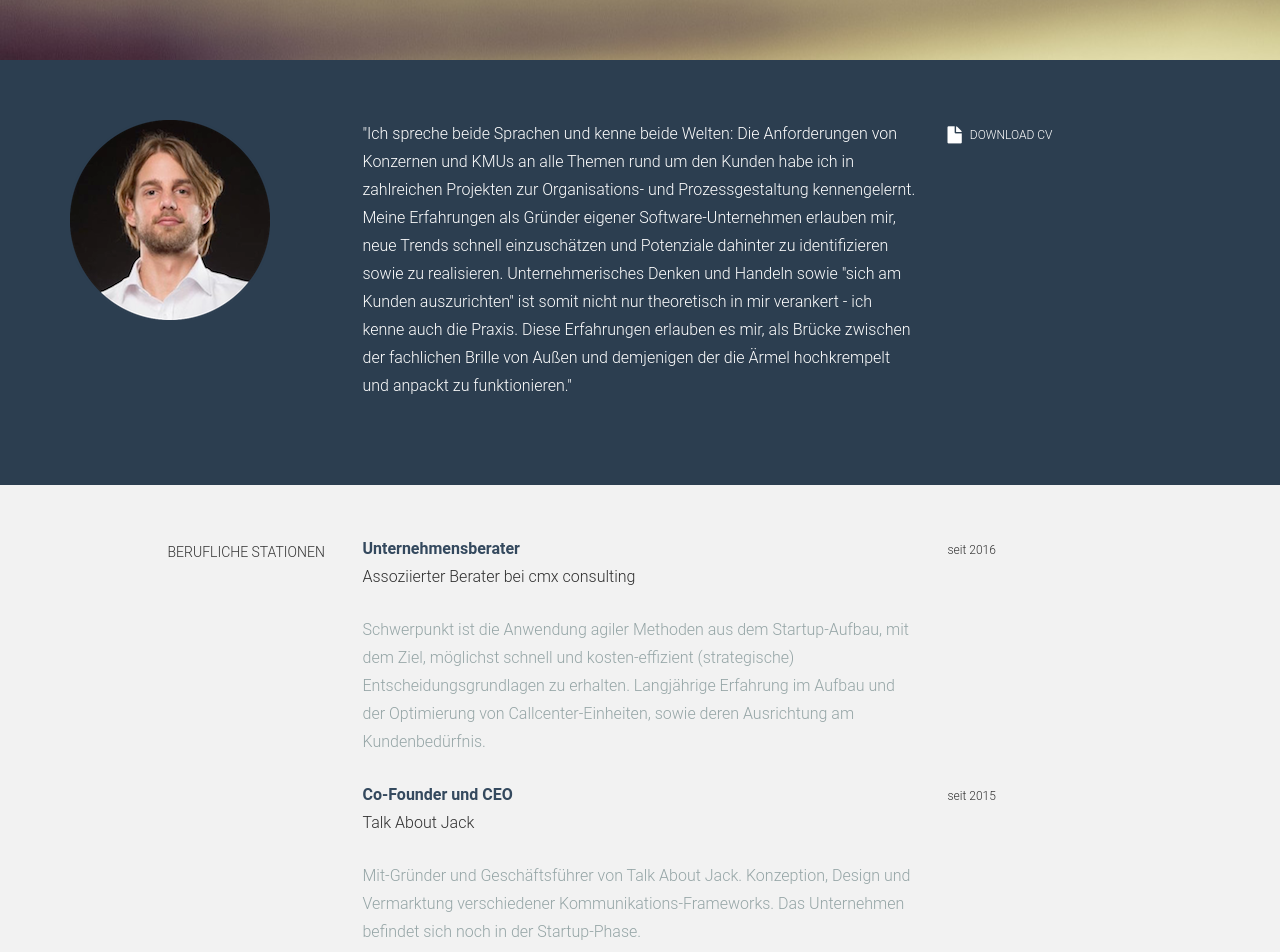
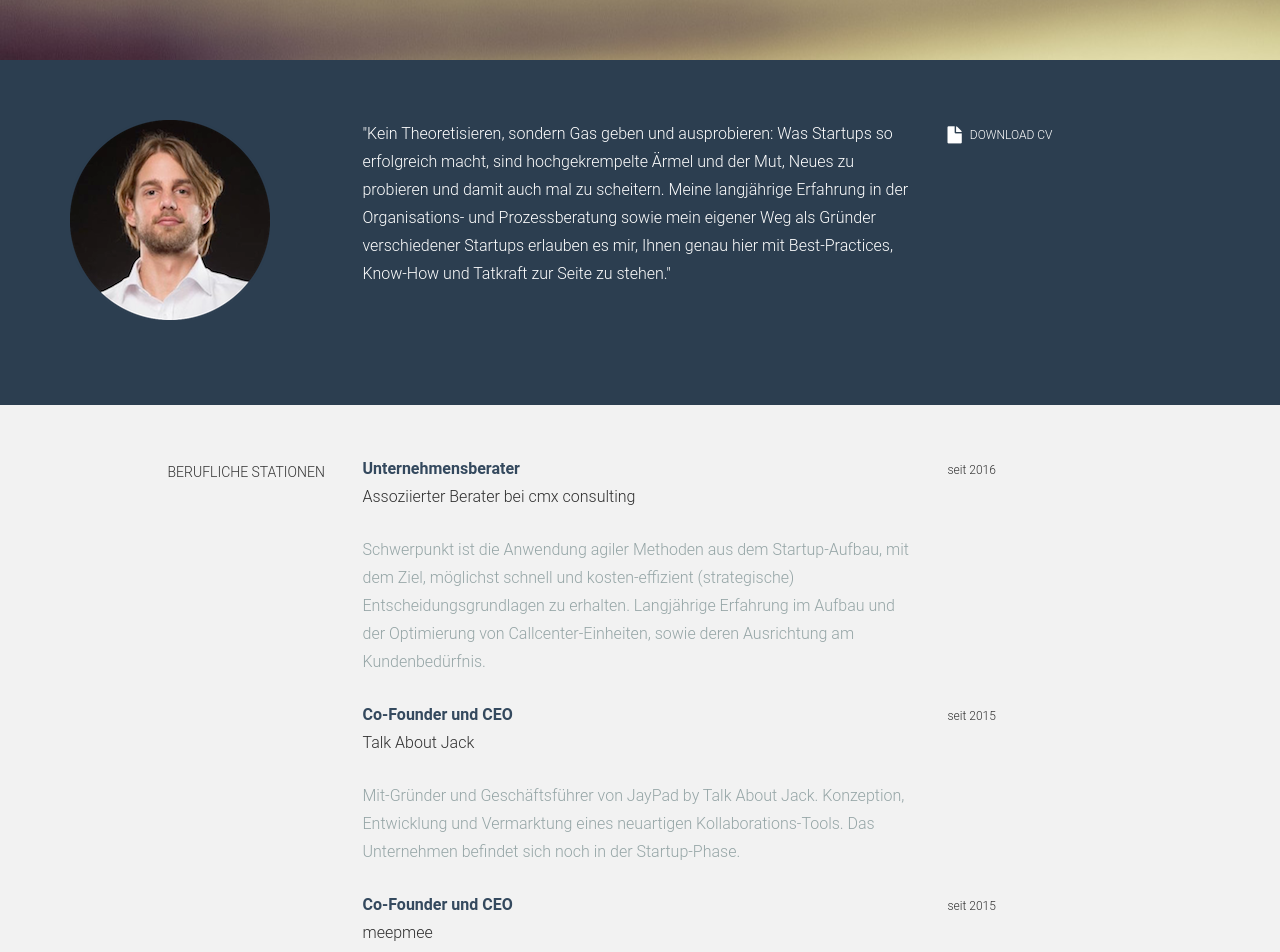
Before and after one commit to hankewi/hankewi.github.io, a plain HTML site: page index.html in a window 1280 px wide. Shown: the part 600-1552 px from the top of the page. Drawn offline with Linux system fonts and the light colour scheme.

Commit message:
Neue Intro

```diff
--- a/index.html
+++ b/index.html
@@ -79,7 +79,7 @@
             <p><img class="img-responsive" src="assets/img/Hanke_Profile.png" alt="" style="vertical-align:middle"></p>
 				</div>
 				<div class="col-lg-6">
-					<p>"Ich spreche beide Sprachen und kenne beide Welten: Die Anforderungen von Konzernen und KMUs an alle Themen rund um den Kunden habe ich in zahlreichen Projekten zur Organisations- und Prozessgestaltung kennengelernt. Meine Erfahrungen als Gründer eigener Software-Unternehmen erlauben mir, neue Trends schnell einzuschätzen und Potenziale dahinter zu identifizieren sowie zu realisieren. Unternehmerisches Denken und Handeln sowie "sich am Kunden auszurichten" ist somit nicht nur theoretisch in mir verankert - ich kenne auch die Praxis. Diese Erfahrungen erlauben es mir, als Brücke zwischen der fachlichen Brille von Außen und demjenigen der die Ärmel hochkrempelt und anpackt zu funktionieren."</p>
+					<p>"Kein Theoretisieren, sondern Gas geben und ausprobieren: Was Startups so erfolgreich macht, sind hochgekrempelte Ärmel und der Mut, Neues zu probieren und damit auch mal zu scheitern. Meine langjährige Erfahrung in der Organisations- und Prozessberatung sowie mein eigener Weg als Gründer verschiedener Startups erlauben es mir, Ihnen genau hier mit Best-Practices, Know-How und Tatkraft zur Seite zu stehen."</p>
 				</div>
 				<div class="col-lg-3">
 					<p><a href="assets/data/Wickhorst_CV.pdf" target="_blank"><i class="icon-file"></i><sm>DOWNLOAD CV</sm></a> </p>
@@ -110,9 +110,9 @@
 
           <div class="col-lg-6 col-lg-offset-3">
 					<p><t>Co-Founder und CEO</t><br/>
-						<a href="http://www.talk-about-jack.com/" target="_blank" style="color:#2f2f2f">Talk About Jack</a> <br/>
+						<a href="https://jaypad.de/" target="_blank" style="color:#2f2f2f">Talk About Jack</a> <br/>
 					</p>
-					<p><more>Mit-Gründer und Geschäftsführer von Talk About Jack. Konzeption, Design und Vermarktung verschiedener Kommunikations-Frameworks. Das Unternehmen befindet sich noch in der Startup-Phase.</more></p>
+					<p><more>Mit-Gründer und Geschäftsführer von JayPad by Talk About Jack. Konzeption, Entwicklung und Vermarktung eines neuartigen Kollaborations-Tools. Das Unternehmen befindet sich noch in der Startup-Phase.</more></p>
 				</div>
 				<div class="col-lg-3">
 					<p><sm>seit 2015</sm></p>
@@ -427,7 +427,7 @@
 
 	<div id="c">
 		<div class="container">
-			<p>Copyright &copy; Wickhorst Consulting 2016 | <a href="impressum.html">Impressum</a></p>
+			<p>Copyright &copy; Wickhorst Consulting 2017 | <a href="impressum.html">Impressum</a></p>
 		</div>
 	</div>
 
```
